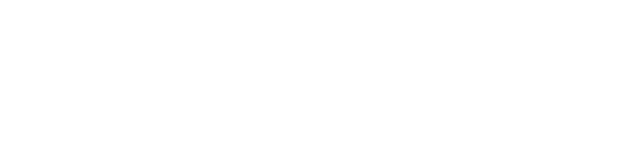
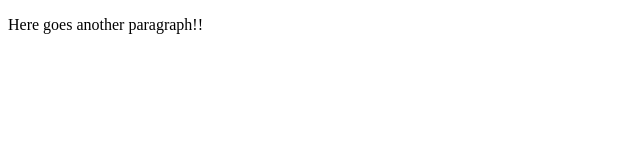
Before and after one commit to dilichukwu/learning-git, a plain HTML site: page index.html in a window 1280 px wide. Shown: the whole page, without its empty margins (0-640 px from the left). Drawn offline with Linux system fonts and the light colour scheme.

Commit message:
added another p tag

```diff
--- a/index.html
+++ b/index.html
@@ -4,5 +4,6 @@
         <title>Sample HTML</title>
     </head>
     <body>
+        <p>Here goes another paragraph!!</p>
     </body>
 </html>
```
